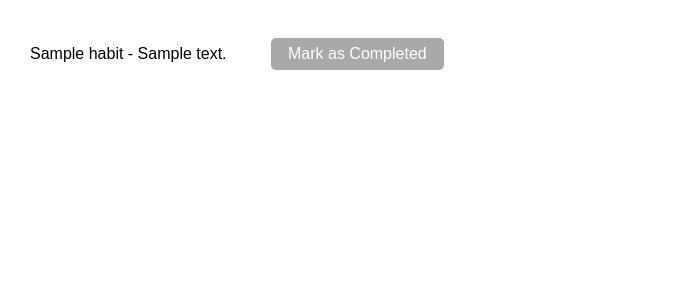
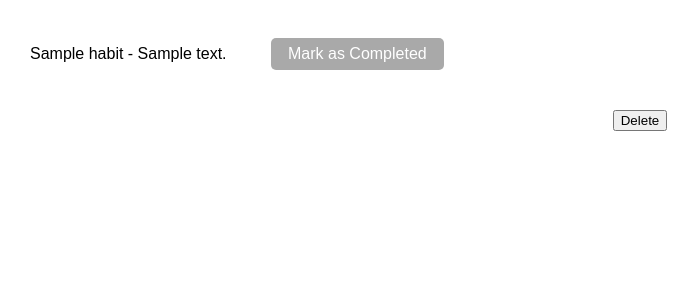
Before and after one commit to jaggergourley/Habit-Tracker, a Flask app: page / in a window 1280 px wide. Shown: the part 484-784 px from the top of the page, without its empty margins (0-699 px from the left). Run offline with Flask 3, Linux system fonts and the light colour scheme; tables that the repository leaves empty hold one stand-in row (values such as "Sample post").

Commit message:
added functionality to delete habits

```diff
--- a/app.py
+++ b/app.py
@@ -57,3 +57,15 @@ def add_habit():
 
     # Redirect back to the homepage
     return redirect(url_for('index'))
+
+@app.route('/delete-habit/<int:habit_id>', methods=['POST'])
+def delete_habit(habit_id):
+    # Find the habit to delete by its ID
+    habit_to_delete = Habit.query.get_or_404(habit_id)
+
+    # Delete the habit from the database
+    db.session.delete(habit_to_delete)
+    db.session.commit()
+
+    # Redirect back to the homepage or any other appropriate page
+    return redirect(url_for('index'))
--- a/templates/index.html
+++ b/templates/index.html
@@ -23,6 +23,9 @@
         <form action="/complete-habit/{{ habit.id }}" method="post" style="display:inline;">
             <input type="submit" value="Mark as Completed">
         </form>
+        <form action="/delete-habit/{{ habit.id }}" method="POST">
+            <button type="submit">Delete</button>
+        </form>
     </li>
     {% endfor %}
 </ul>
```
